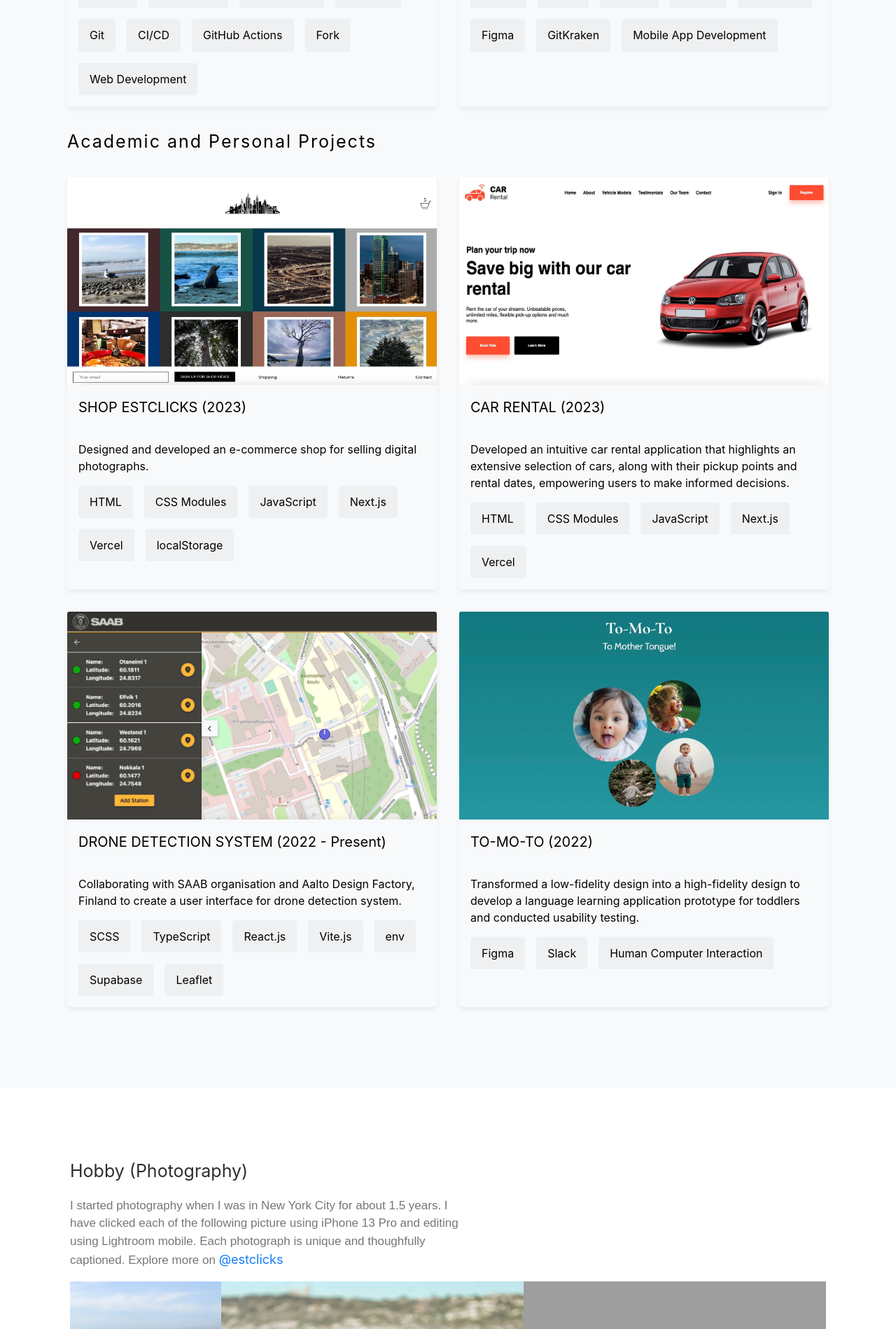
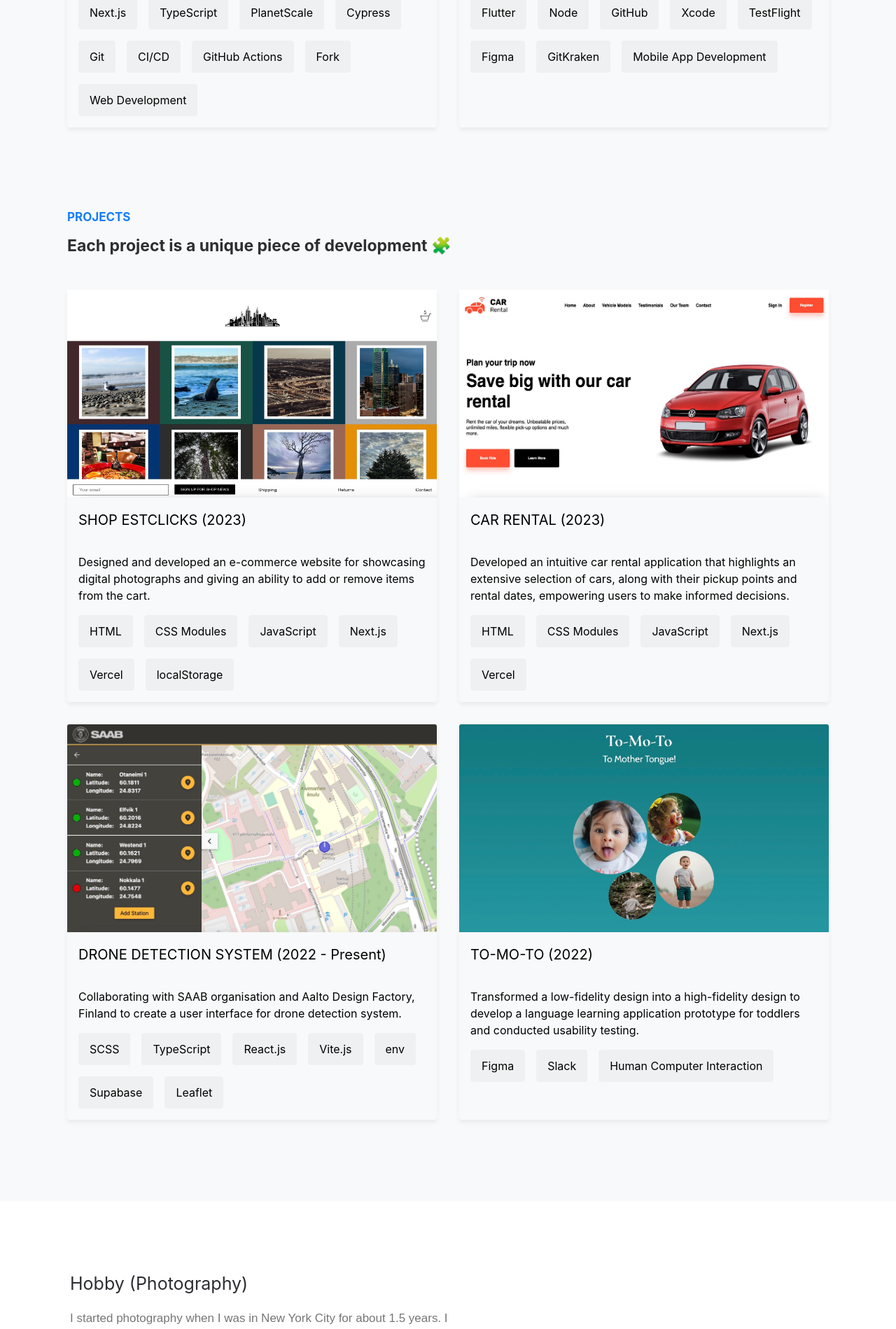
Before and after one commit to Sanket-rgb/my-portfolio, a Next.js app: page / in a window 1280 px wide. Shown: the part 2226-4125 px from the top of the page at 70% size. Built offline with nearby package versions, Linux system fonts and the light colour scheme; grey boxes are pictures that could not be loaded.

Commit message:
Few fixes in UI

```diff
--- a/src/components/About/AboutInfo.module.css
+++ b/src/components/About/AboutInfo.module.css
@@ -109,7 +109,7 @@
 }
 
 .logos ul li:hover {
-  cursor: pointer;
+  /* cursor: pointer; */
   transform: scale(1.3);
 }
 
--- a/src/components/Hobbies/HobbiesInfo.js
+++ b/src/components/Hobbies/HobbiesInfo.js
@@ -10,25 +10,19 @@
         <div className={classes.title}>
           <h2>Hobby (Photography)</h2>
 
-          {/* <a
-            className={classes.link}
-            target="_blank"
-            href="https://instagram.com/estclicks"
-            rel="noreferrer"
-          >
-            <i style={{ fontSize: "25px" }} class="fa-brands fa-instagram"></i>
-          </a> */}
+          <p className={classes["text"]}>
+            I started photography when I was in New York City for about 1.5
+            years. I have clicked each of the following picture using iPhone 13
+            Pro and editing using Lightroom mobile. Each photograph is unique
+            and thoughfully captioned. Explore more on{" "}
+            <span>
+              <a target="_blank" href="https://instagram.com/estclicks">
+                @estclicks
+              </a>
+            </span>
+          </p>
         </div>
 
-        <p className={classes["text"]}>
-          I started photography when I was in New York City for about 1.5 years.
-          I have clicked each of the following picture using iPhone 13 Pro and
-          editing using Lightroom mobile. Each photograph is unique and
-          thoughfully captioned. Explore more on{" "}
-          <span>
-            <a href="https://instagram.com/estclicks">@estclicks</a>
-          </span>
-        </p>
         {/* <div className={classes.banner}></div> */}
         <div className={classes.container}>
           {images.map((image, index) => (
--- a/src/components/Hobbies/HobbiesInfo.module.css
+++ b/src/components/Hobbies/HobbiesInfo.module.css
@@ -15,6 +15,20 @@
   max-width: 35rem;
 }
 
+.title {
+  display: flex;
+  flex-direction: column;
+  justify-content: flex-start;
+}
+
+.title h2 {
+  padding: 0rem 1rem 0rem 0rem;
+  margin: 0;
+
+  color: #2d2e32;
+
+  font-size: 25px;
+}
 .text {
   color: #767676;
   font-family: Mulish, sans-serif;
@@ -23,7 +37,6 @@
 
 .text a {
   color: #147efb;
-  font-size: 18px;
   text-decoration: none;
 }
 
@@ -31,31 +44,6 @@
   color: black;
 }
 
-.title {
-  display: flex;
-  justify-content: flex-start;
-  align-items: center;
-
-  /* background: #2d2e32; */
-}
-.title h2 {
-  padding: 0rem 1rem 0rem 0rem;
-  margin: 0;
-
-  color: #2d2e32;
-
-  font-size: 25px;
-  text-align: center;
-}
-
-.title a {
-  color: #2d2e32;
-  transition: all 0.2s ease-in-out;
-}
-.title a:hover {
-  color: #147efb;
-  transform: scale(1.2);
-}
 .banner {
   background-image: url(/Images/Background/NYC.JPG);
   aspect-ratio: 16/7;
@@ -100,3 +88,14 @@
     grid-template-columns: repeat(auto-fit, minmax(33%, 1fr));
   }
 }
+
+@media (max-width: 550px) {
+  .title h2,
+  .title p {
+    text-align: center;
+  }
+
+  .text {
+    font-size: 15px;
+  }
+}
--- a/src/components/Work/WorkInfo.js
+++ b/src/components/Work/WorkInfo.js
@@ -18,12 +18,14 @@
     <div id={props.id} className={classes.wrapper}>
       <div className={classes["grid-container"]}>
         <div className={classes["heading-title"]}>
-          <h2>Professional Experience</h2>
+          <p>work experience</p>
+          <h3>Exploring Work Experience: Insights and Lessons Learned 💡</h3>
         </div>
         <Collab classes={classes} />
         <Frshr classes={classes} />
         <div className={classes["heading-title"]}>
-          <h2>Academic and Personal Projects</h2>
+          <p>projects</p>
+          <h3>Each project is a unique piece of development 🧩</h3>
         </div>
         <Project
           classes={classes}
@@ -31,7 +33,7 @@
           image={"/Images/Work/estclicksshop.jpeg"}
           name={"SHOP ESTCLICKS (2023)"}
           description={
-            "Designed and developed an e-commerce shop for selling digital photographs."
+            "Designed and developed an e-commerce website for showcasing digital photographs and giving an ability to add or remove items from the cart."
           }
           tools={tools[0]}
         />
--- a/src/components/Work/WorkInfo.module.css
+++ b/src/components/Work/WorkInfo.module.css
@@ -4,7 +4,7 @@
   justify-content: center;
   align-items: center;
 
-  padding: 100px 0px;
+  padding: 0px 0px 100px 0px;
 
   background-color: #f8f9fa;
 }
@@ -20,7 +20,7 @@
   text-align: start;
 }
 
-.heading-title > h2 {
+/* .heading-title > h2 {
   margin: 0;
   margin-bottom: 1rem;
 
@@ -30,6 +30,27 @@
 }
 .heading-title > h2:last-child {
   margin: 1rem 1rem;
+} */
+
+.heading-title p {
+  font-size: 17px;
+  margin: 0px 16px 10px;
+
+  color: #147efb;
+  font-weight: 700;
+  text-transform: uppercase;
+}
+
+.heading-title h3 {
+  font-size: 23px;
+  font-weight: 700;
+
+  margin: 0px 16px 30px;
+  color: #2d2e32;
+}
+
+.heading-title {
+  margin-top: 100px;
 }
 
 .card-container {
@@ -127,5 +148,6 @@
   }
   .heading-title {
     grid-column: 1 / 2;
+    text-align: center;
   }
 }
```
